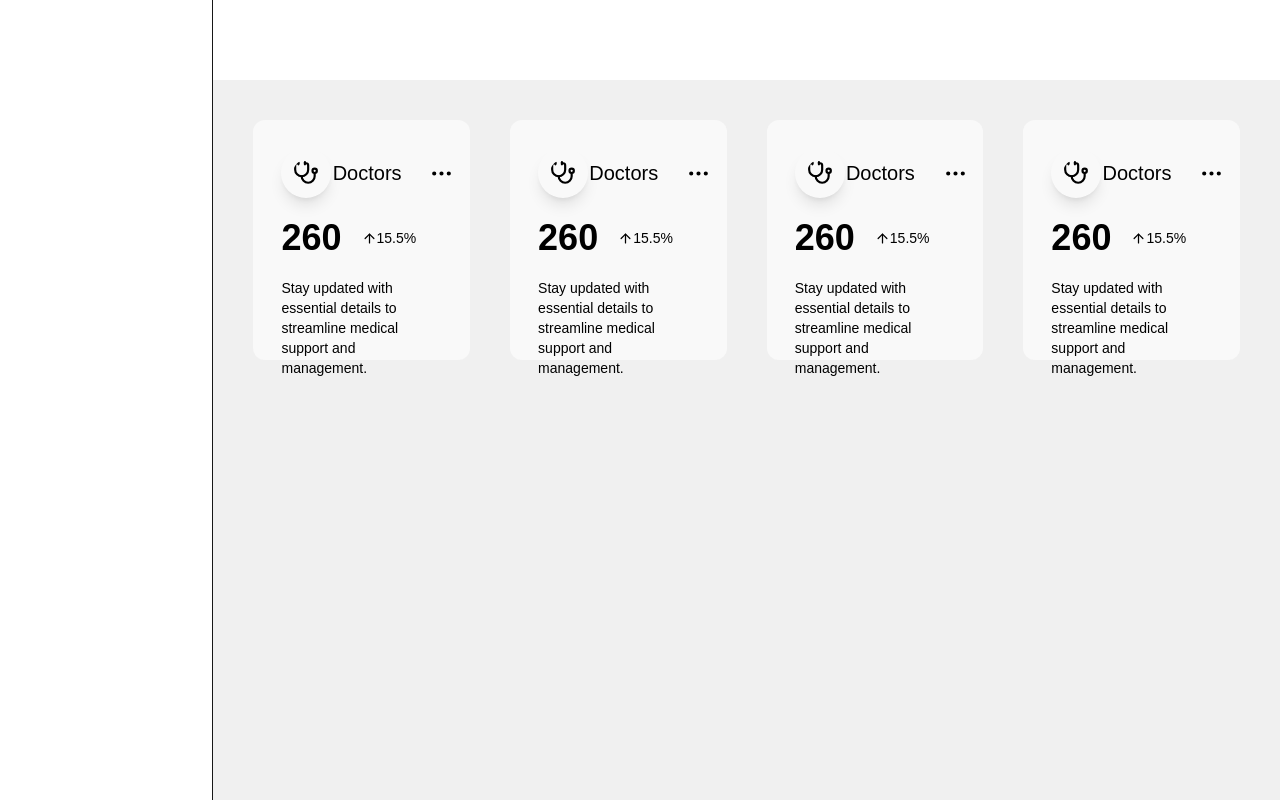
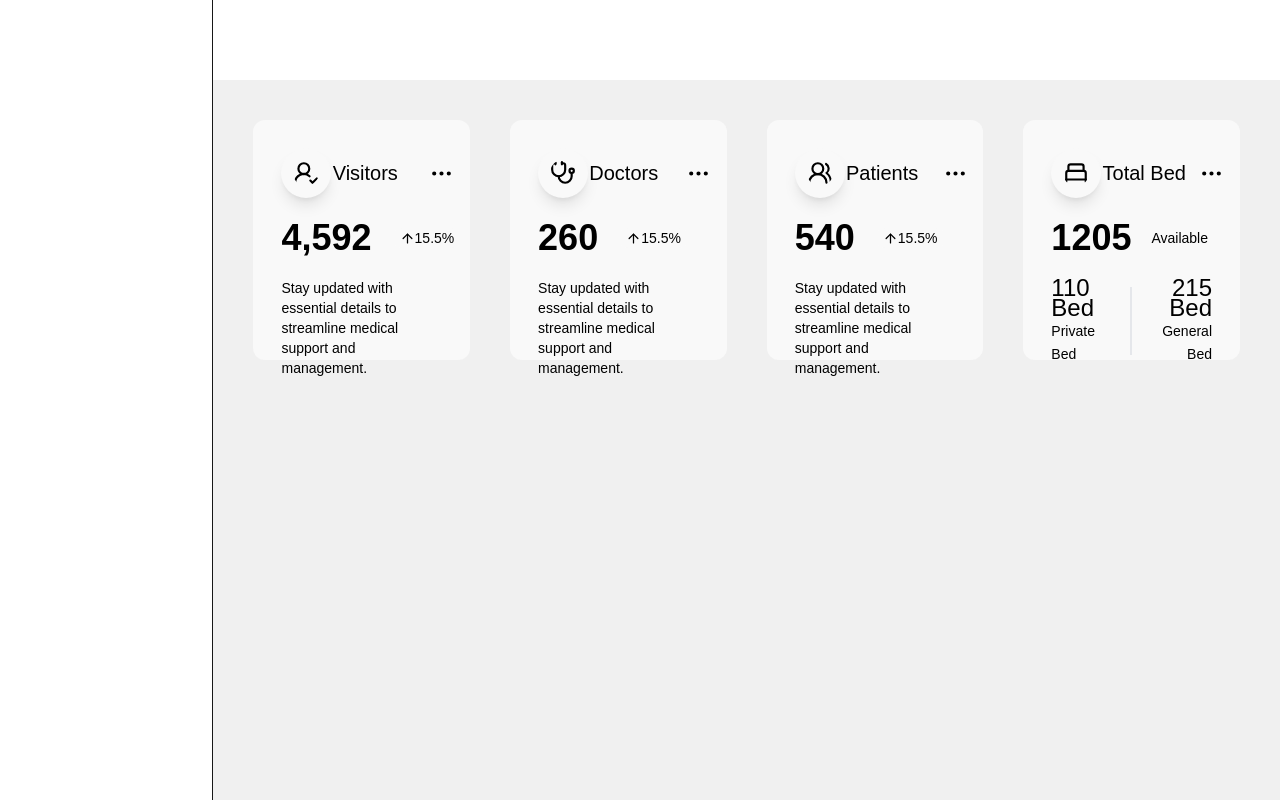
Before and after one commit to quseop/healthcare-dashboard, a Next.js app: page /dashboard in a window 1280 px wide. Built offline with nearby package versions, Linux system fonts and the light colour scheme.

Commit message:
Dynamic metric block

```diff
--- a/src/components/dashboard/dashboard-metrics.tsx
+++ b/src/components/dashboard/dashboard-metrics.tsx
@@ -1,12 +1,32 @@
 import MetricBlock from "@/components/dashboard/metrics/metric-block";
+import {BedSingle, Stethoscope, UserRoundCheck, Users2Icon} from "lucide-react";
 
 const DashboardMetrics = () => {
     return (
         <section className="grid grid-cols-4 gap-10 px-10 w-full">
-            <MetricBlock />
-            <MetricBlock />
-            <MetricBlock />
-            <MetricBlock />
+            <MetricBlock
+                title="Visitors"
+                value="4,592"
+                icon={<UserRoundCheck size={50} className="text-black bg-[#f9f9f9] p-3 shadow-lg rounded-full" />}
+            />
+            <MetricBlock
+                title="Doctors"
+                value="260"
+                icon={<Stethoscope size={50} className="text-black bg-[#f9f9f9] p-3 shadow-lg rounded-full" />}
+            />
+            <MetricBlock
+                title="Patients"
+                value="540"
+                icon={<Users2Icon size={50} className="text-black bg-[#f9f9f9] p-3 shadow-lg rounded-full" />}
+            />
+            <MetricBlock
+                title="Total Bed"
+                value="1205"
+                icon={<BedSingle size={50} className="text-black bg-[#f9f9f9] p-3 shadow-lg rounded-full" />}
+                forBeds={true}
+                general={215}
+                private={110}
+            />
         </section>
     )
 }
--- a/src/components/dashboard/metrics/metric-block.tsx
+++ b/src/components/dashboard/metrics/metric-block.tsx
@@ -1,24 +1,62 @@
-import {ArrowUp, Ellipsis, Stethoscope} from "lucide-react";
+import {ArrowUp, Ellipsis} from "lucide-react";
+import {JSX} from "react";
 
-const MetricBlock = () => {
+
+interface MetricBlockProps {
+    title: string,
+    value: string,
+    icon: JSX.Element,
+    description?: string,
+    percentage?: number,
+    forBeds?: boolean,
+    general?: number,
+    private?: number,
+    totalAvailable?: number,
+}
+
+
+const MetricBlock = (props: MetricBlockProps) => {
     return (
-        <div className="w-full flex flex-col text-black p-7 gap-5 rounded-xl h-60 bg-[#f9f9f9] hover:bg-[#0000f0]">
-            {/*Icon*/}
+        <div className="w-full flex flex-col transition-colors text-black p-7 gap-5 rounded-xl h-60 bg-[#f9f9f9] hover:bg-blue-100">
+            {/*First row of the block*/}
             <section className="grid items-center grid-cols-[4vw_1fr_1vw]">
-                <Stethoscope size={50} className="text-black p-3 shadow-lg rounded-full " />
-                <p className="text-xl">Doctors</p>
+                {props.icon}
+                <p className="text-xl font-medium">{props.title}</p>
                 <Ellipsis size={25} />
             </section>
+            {/*Second row of the block*/}
             <section className="flex gap-5 items-center">
-                <p className="text-4xl font-bold">260</p>
-                <p className="font-medium text-sm flex items-center"><ArrowUp size={15} />15.5%</p>
+                <p className="text-4xl font-bold">{props.value}</p>
+                {
+                    !props.forBeds && (<p className="font-medium bg-[#f9f9f9] px-2 rounded-full text-sm flex items-center"><ArrowUp size={15} />15.5%</p>)
+                }
+                {
+                    props.forBeds && (<p className="font-medium text-sm flex items-center">{props.totalAvailable} Available</p>)
+                }
             </section>
-            <section className="flex gap-5 items-center">
-                <p className="text-sm">
-                    Stay updated with essential details
-                    to streamline medical
-                    support and management.
-                </p>
+            {/*Third row of the block*/}
+            <section className="flex h-full gap-5 items-center">
+                {
+                    !props.forBeds && (<p className="text-sm">
+                        Stay updated with essential details
+                        to streamline medical
+                        support and management.
+                    </p>)
+                }
+                {
+                    props.forBeds
+                    && (<div className="flex justify-between h-full w-full gap-5 items-center">
+                        <p className="text-2xl leading-5">
+                            {props.private} Bed <br />
+                            <span className="text-sm">Private Bed</span>
+                        </p>
+                    <div className="w-0.5 h-[80%] bg-gray-200"></div>
+                        <p className="text-2xl leading-5 text-end">
+                            {props.general} Bed <br />
+                            <span className="text-sm">General Bed</span>
+                        </p>
+                    </div>)
+                }
             </section>
         </div>
     )
--- /dev/null
+++ b/tailwind.config.ts
@@ -0,0 +1,21 @@
+// tailwind.config.js
+module.exports = {
+  theme: {
+    extend: {
+      colors: {
+        'baby-blue': {
+          50:  '#f0f9ff',
+          100: '#e6f3ff',
+          200: '#b8e0ff',
+          300: '#91d2ff',
+          400: '#69c1ff',
+          500: '#39b5ff',
+          600: '#0099ff',
+          700: '#007acc',
+          800: '#005c99',
+          900: '#003d66',
+        }
+      }
+    }
+  }
+}
```
